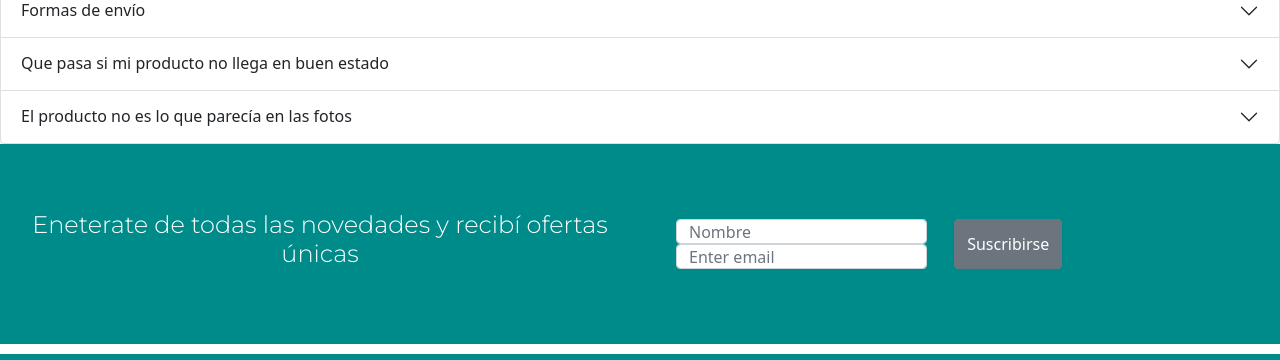
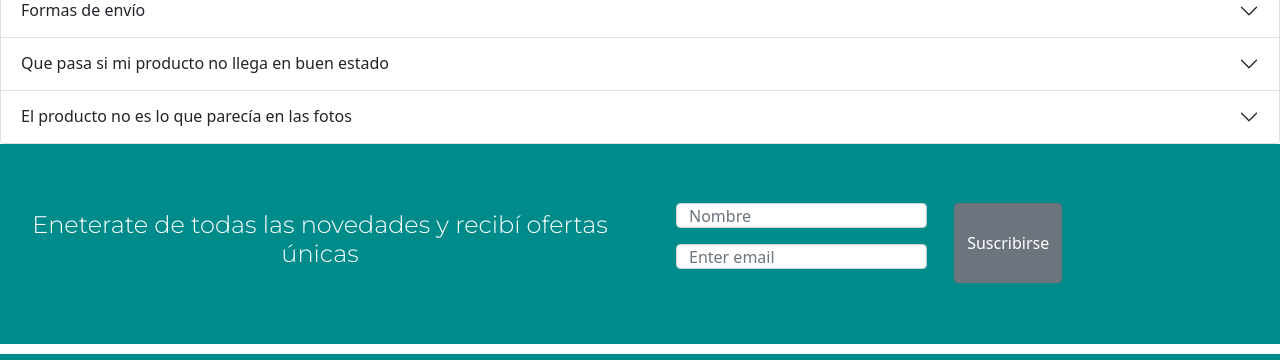
Before and after one commit to florenciaMartinez/trabajoCoder, a website: page pregFrecuentes.html in a window 1280 px wide. Shown: the part 782-1142 px from the top of the page. Drawn offline with nearby package versions, Linux system fonts and the light colour scheme.

Commit message:
modifique el newslwtter de pregFrecuentes.html porque esta con boostrap 5 y no me tomaba unos parametros

```diff
--- a/pregFrecuentes.html
+++ b/pregFrecuentes.html
@@ -192,16 +192,16 @@
                 <div class=" container-fluid d-flex justify-content-start ">
                     <form class="row">
                         <div class="col-md-8">
-                            <div class="form-group estiloInput ">
+                            <div class="form-group estiloInputBst5 ">
                                 <input type="password" class="form-control" id="pwd" placeholder="Nombre" name="pswd">
                             </div>
-                            <div class="form-group estiloInput">
+                            <div class="form-group estiloInputBst5">
                                 <input type="email" class="form-control" id="email" placeholder="Enter email"
                                     name="email">
                             </div>
                         </div>
                         <div class="d-flex justify-content-center col-md-4 ">
-                            <button type="submit" class="btn btn-secondary text-white ">Suscribirse</button>
+                            <button type="submit" class="btn btn-secondary text-white botonNewsletter ">Suscribirse</button>
                         </div>
                     </form>
                 </div>
--- a/scss/main.scss
+++ b/scss/main.scss
@@ -182,11 +182,20 @@ footer .formatoNewsletter {
 .estiloInput input {
     height: 25px;
 }
+.estiloInputBst5{
+    margin-bottom: 1rem;
+    input {
+    height: 25px;
+    }
+}
+
 .footerMaxSize{
     height: 150px;
     background-color: darkcyan;
 }
-
+.botonNewsletter{
+    height: 80px;
+}
 .estiloRedes {
     @include contenido-centrado;
     flex-direction: column;
```
Also changed, not shown: css/styles.css.
